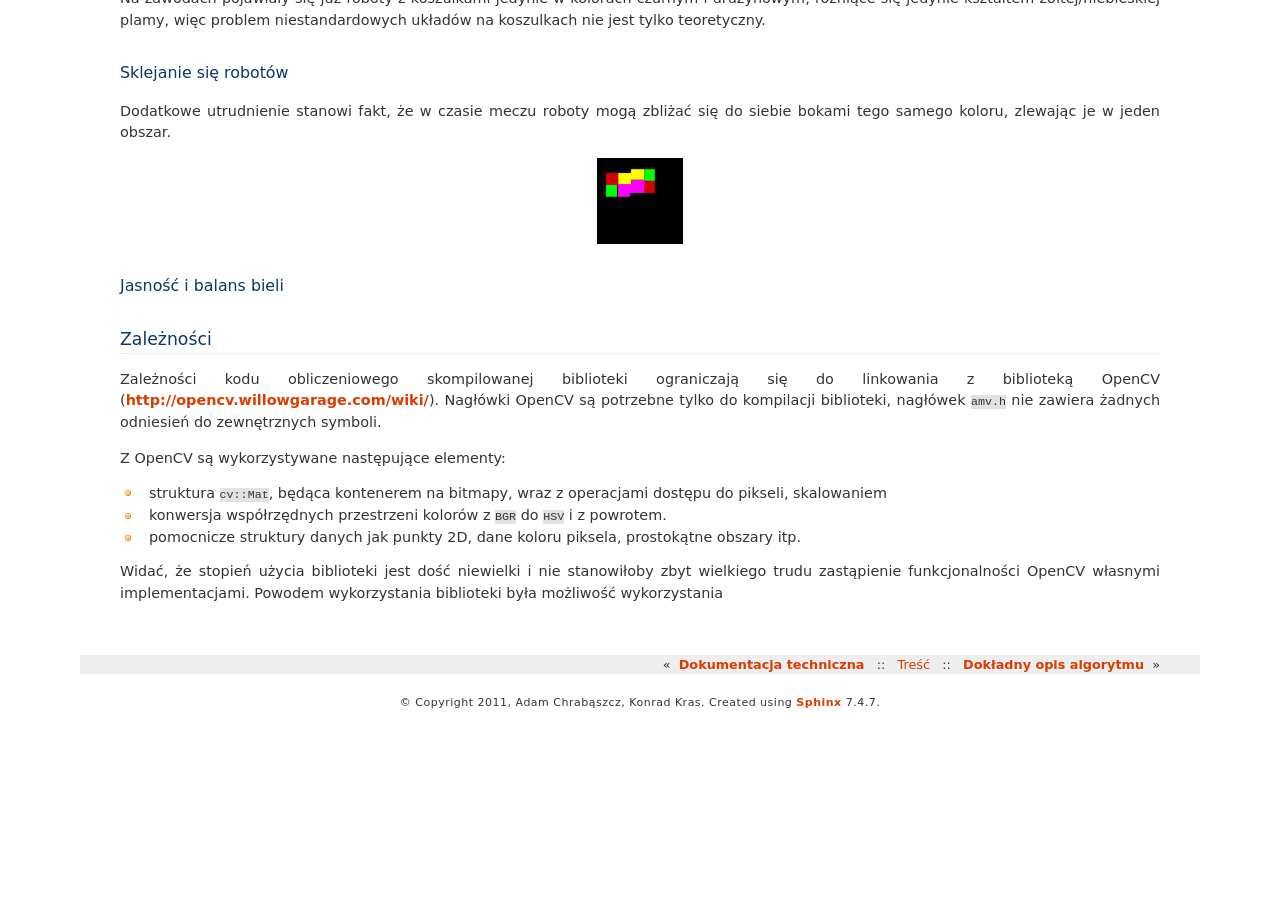
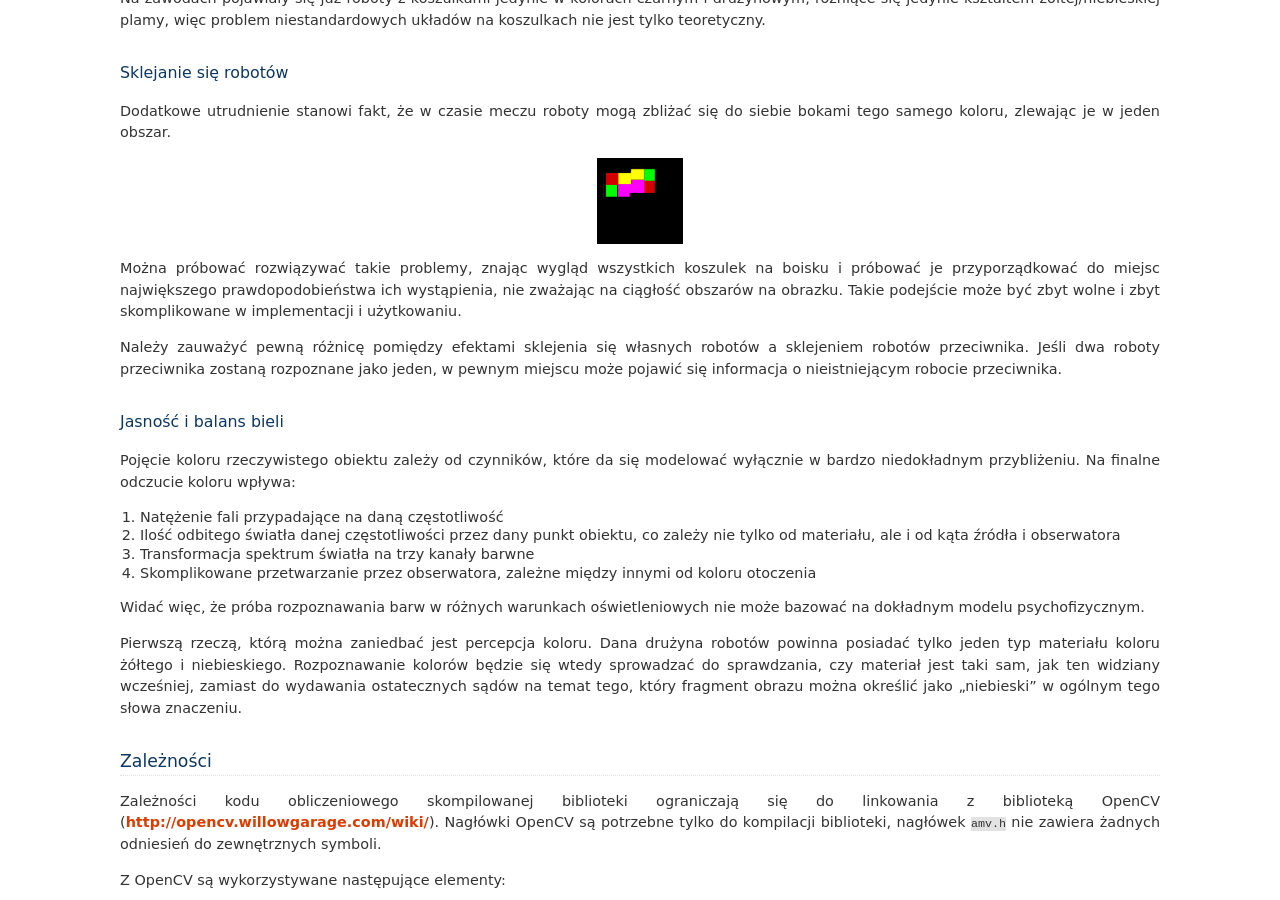
Before and after one commit to admchr/agh-mirosot-vision, a Sphinx documentation site: the page built from doc/arch/generaldoc.rst, in a window 1280 px wide and 900 px high, scrolled down 854 px. Built offline with Sphinx 7.4.7, drawn with Linux system fonts in a browser that asks for light colours; formulas are drawn with MathJax 3; pages that are not in the unit, such as notebooks, are missing from menus; before the commit the page ends 1573 px from its top, so only the background shows below that.

Commit message:
white balance doc

```diff
--- a/doc/arch/generaldoc.rst
+++ b/doc/arch/generaldoc.rst
@@ -19,6 +19,7 @@ nazwać funkcją w matematycznym sensie:
 Istnieje możliwość używania dodatkowych informacji na temat przeszłych zdarzeń
 do wspomagania rozpoznawania, ale w obecnym rozwiązaniu nie są one
 wykorzystywane.
+
 
 Drużyny przeciwnika
 ^^^^^^^^^^^^^^^^^^^
@@ -50,7 +51,6 @@ drużynowym, różniące się jedynie kształtem żółtej/niebieskiej plamy, wi
 problem niestandardowych układów na koszulkach nie jest tylko teoretyczny.
 
 
-
 Sklejanie się robotów
 ^^^^^^^^^^^^^^^^^^^^^
 
@@ -62,12 +62,39 @@ siebie bokami tego samego koloru, zlewając je w jeden obszar.
     :height: 64pt
     :align: center
 
+Można próbować rozwiązywać takie problemy, znając wygląd wszystkich koszulek na
+boisku i próbować je przyporządkować do miejsc największego prawdopodobieństwa
+ich wystąpienia, nie zważając na ciągłość obszarów na obrazku. Takie podejście
+może być zbyt wolne i zbyt skomplikowane w implementacji i użytkowaniu.
+
+Należy zauważyć pewną różnicę pomiędzy efektami sklejenia się własnych robotów
+a sklejeniem robotów przeciwnika. Jeśli dwa roboty przeciwnika zostaną rozpoznane jako jeden,
+w pewnym miejscu może pojawić się informacja o nieistniejącym robocie przeciwnika.
+
 
 Jasność i balans bieli
 ^^^^^^^^^^^^^^^^^^^^^^
 
+Pojęcie koloru rzeczywistego obiektu zależy od czynników, które da się
+modelować wyłącznie w bardzo niedokładnym przybliżeniu. Na finalne odczucie
+koloru wpływa:
 
+1. Natężenie fali przypadające na daną częstotliwość
+2. Ilość odbitego światła danej częstotliwości przez dany punkt obiektu, co
+   zależy nie tylko od materiału, ale i od kąta źródła i obserwatora
+3. Transformacja spektrum światła na trzy kanały barwne
+4. Skomplikowane przetwarzanie przez obserwatora, zależne między innymi od
+   koloru otoczenia
 
+Widać więc, że próba rozpoznawania barw w różnych warunkach oświetleniowych nie
+może bazować na dokładnym modelu psychofizycznym.
+
+Pierwszą rzeczą, którą można zaniedbać jest percepcja koloru. Dana drużyna
+robotów powinna posiadać tylko jeden typ materiału koloru żółtego i
+niebieskiego. Rozpoznawanie kolorów będzie się wtedy sprowadzać do sprawdzania,
+czy materiał jest taki sam, jak ten widziany wcześniej, zamiast do wydawania
+ostatecznych sądów na temat tego, który fragment obrazu można określić jako
+"niebieski" w ogólnym tego słowa znaczeniu.
 
 
 Zależności
```
